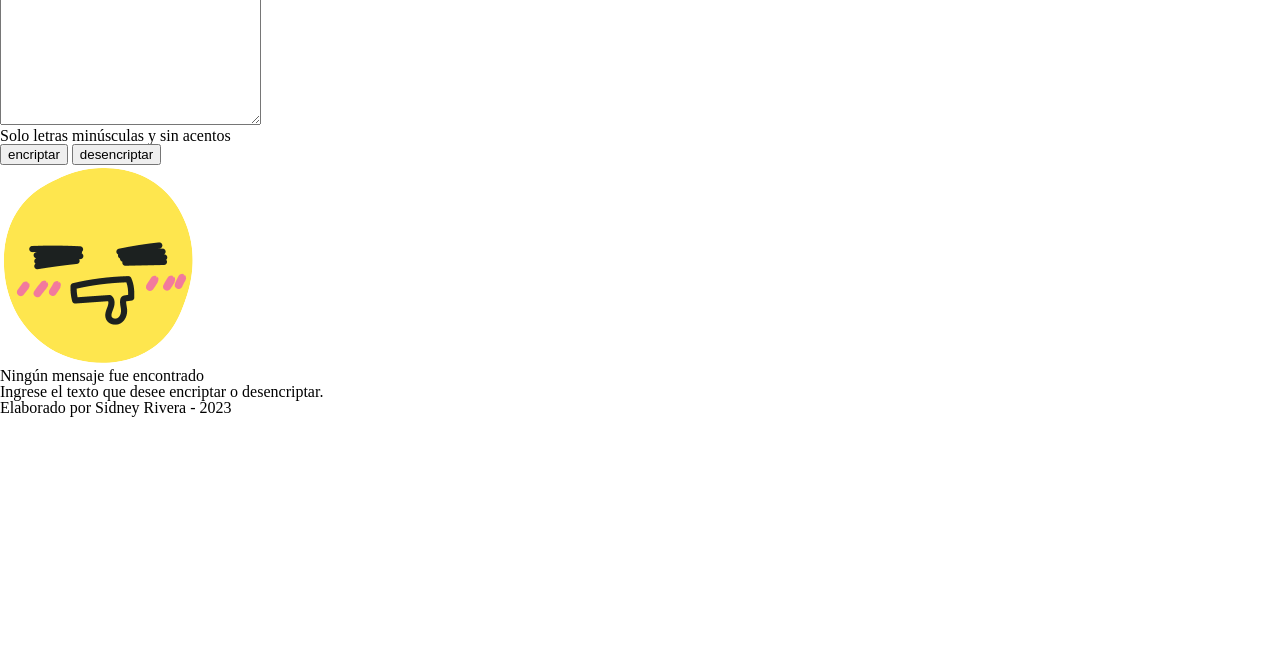
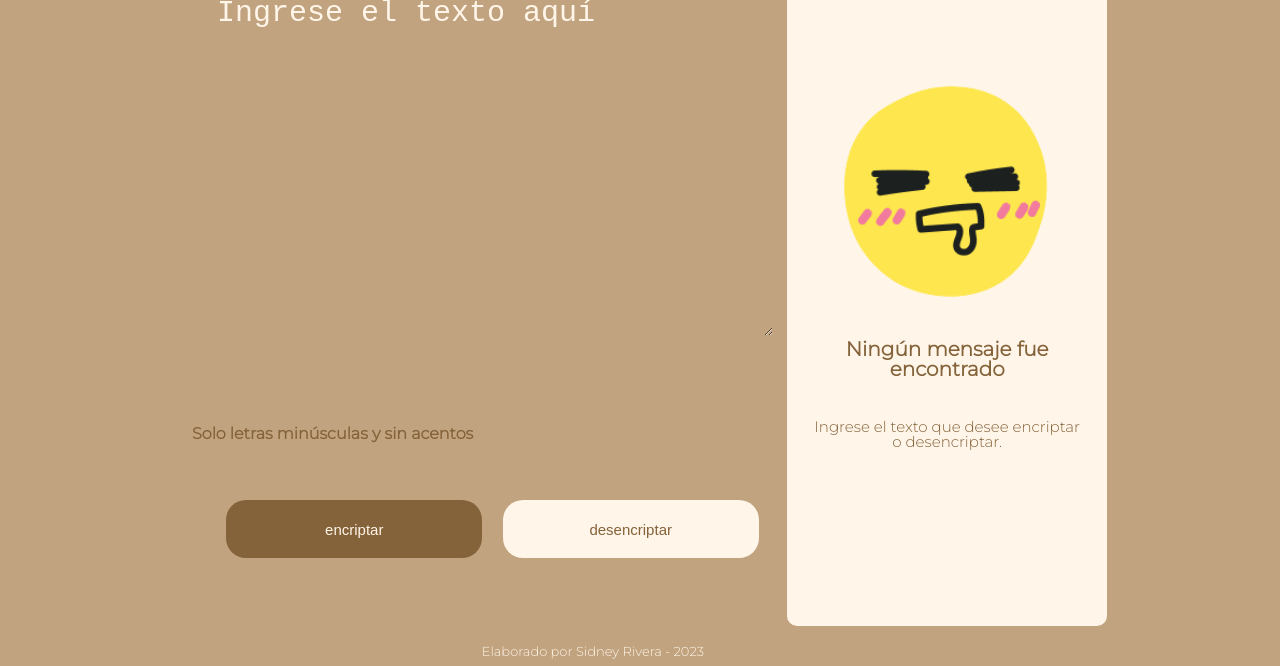
Before and after one commit to sidneyrivera/encriptador-ONE, a plain HTML site: page index.html in a window 1280 px wide. Shown: the part 134-800 px from the top of the page. Drawn offline with Linux system fonts and the light colour scheme.

Commit message:
modificación de referencias

```diff
--- a/index.html
+++ b/index.html
@@ -6,7 +6,7 @@
         <meta name="viewport" content="width=device-width">
         <title>Encriptador - Sidney</title>
         <link rel="stylesheet" href="reset.css">
-        <link rel="stylesheet" href="Encriptador.css">
+        <link rel="stylesheet" href="style.css">
         <link rel="shortcut icon" href="flor.ico">
         <link rel="preconnect" href="https://fonts.googleapis.com">
         <link rel="preconnect" href="https://fonts.gstatic.com" crossorigin>
```
